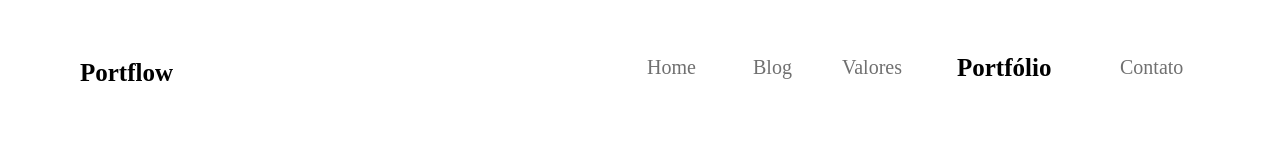
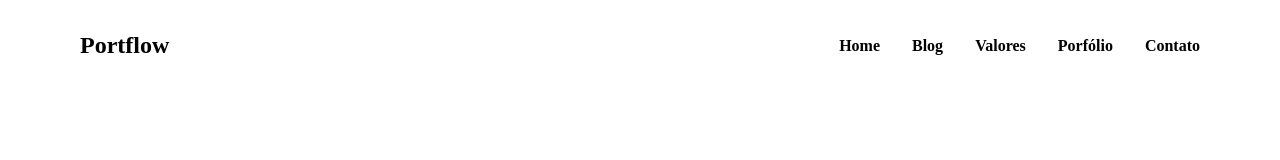
Before and after one commit to 1gorMatheus/Desafio-Final, a plain HTML site: page index.html in a window 1280 px wide. Drawn offline with Linux system fonts and the light colour scheme.

Commit message:
algums comdificações

```diff
--- a/index.html
+++ b/index.html
@@ -10,9 +10,20 @@
 <body>
     <header>
         <section class="navegacao">
+
             <button>&#9776;</button>
-            <svg xmlns="http://www.w3.org/2000/svg" width="181" height="69" viewBox="0 0 181 49"><defs><style>.a{font-size:40px;font-family:Montserrat-Bold, Montserrat;font-weight:700;}</style></defs><text class="a" transform="translate(0 39)"><tspan x="0" y="0">Portflow</tspan></text></svg>
-            <svg class="menu" xmlns="http://www.w3.org/2000/svg" width="553" height="30" viewBox="0 0 553 30"><defs><style>.a{font-size:25px;font-family:Montserrat-Black, Montserrat;font-weight:800;}.b{fill:#707070;font-size:20px;font-family:Montserrat-Light, Montserrat;font-weight:300;}</style></defs><g transform="translate(-1228 -50)"><text class="a" transform="translate(1538 74)"><tspan x="0" y="0">Portfólio</tspan></text><text class="b" transform="translate(1334 72)"><tspan x="0" y="0">Blog</tspan></text><text class="b" transform="translate(1228 72)"><tspan x="0" y="0">Home</tspan></text><text class="b" transform="translate(1423 72)"><tspan x="0" y="0">Valores</tspan></text><text class="b" transform="translate(1701 72)"><tspan x="0" y="0">Contato</tspan></text></g></svg>
+            <h1 class="titulo">Portflow</h1>
+            <nav class="menu">
+                 <ul>
+                    <li><a href="">Home</a></li>
+                    <li><a href="">Blog</a></li>
+                    <li><a href="">Valores</a></li>
+                    <li><a href="">Porfólio</a></li>
+                    <li><a href="">Contato</a></li>
+                </ul>
+            </nav>
+
+
       </section>
     </header>
 </body>
--- a/style.css
+++ b/style.css
@@ -1,26 +1,46 @@
-/* header{
-    height: 60vh;
-    width: 100%;
-    background-color: aqua;
-} */
 * {
     margin: 0;
     padding: 0;
     box-sizing: border-box;
 }
 .navegacao{
-
-    background-color: white;
     display: flex;
+    justify-content: space-between;
     align-items: center;
-    justify-content: space-between;
     padding:0 3rem 0  3rem;
     margin: 2rem 2rem 0 2em;
 }
 button{
     display: none;
 }
+ ul{
+    display: flex;
+    justify-content: space-evenly;
+    list-style: none;
+}
+li a {
+    padding-left: 2rem;
+    color: #000000;
+    font-weight: bold;
+    text-decoration: none;
+}
+.menu li:hover{
+    font-weight: bold;
+    font-size: 1,5rem;
+    transform: scale(1.5);
+}
 @media screen and (max-width: 480px) {
+    .menu{
+        display: none
+    }
+    .navegacao{
+      background-color: white;
+        display: flex;
+        justify-content: normal;
+        align-items: center;
+        padding: 0;
+        margin: 0;
+    }
     button{
         display: flex;
         color: white;
@@ -29,15 +49,10 @@ button{
         margin-top: 1rem;
         border: 0;
     }
-    .menu{
-        display: none
-    }
-    .navegacao{
-      background-color: white;
-        display: flex;
-        justify-content: space-evenly;
-        padding: 0;
-        margin: 0;
+    .titulo{
+        margin-top: 1rem;
+        padding: 2vh 10vw ;
+
     }
 
 }
```
